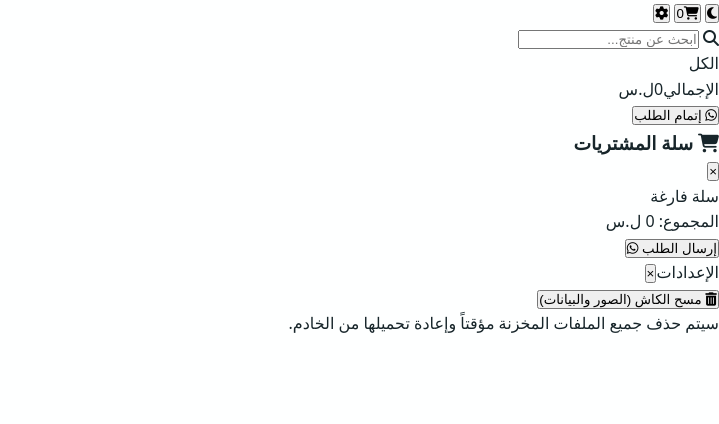
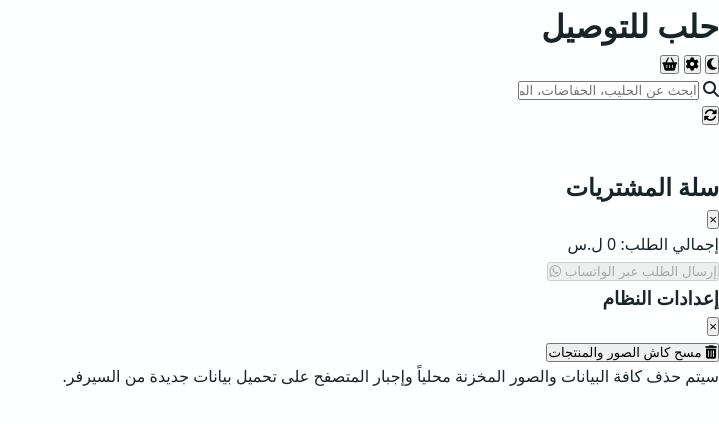
Before and after one commit to mahmoud19931215-collab/Todo, a plain HTML site: page index.html in a window 1280 px wide. Shown: the whole page, without its empty margins (561-1280 px from the left). Drawn offline with Linux system fonts and the light colour scheme; a script that the page names is missing.

Commit message:
Update index.html

```diff
--- a/index.html
+++ b/index.html
@@ -3,11 +3,11 @@
 <head>
     <meta charset="UTF-8">
     <meta name="viewport" content="width=device-width, initial-scale=1.0, viewport-fit=cover">
-    <meta name="theme-color" content="#2ecc71">
-    <title>Todoo</title>
+    <meta name="theme-color" content="#2b7a78">
+    <title>متجر حلب للتوصيل</title>
 
     <link rel="stylesheet" href="https://cdnjs.cloudflare.com/ajax/libs/font-awesome/6.5.1/css/all.min.css">
-    <link href="https://fonts.googleapis.com/css2?family=Cairo:wght@400;600;800&display=swap" rel="stylesheet">
+    <link href="https://fonts.googleapis.com/css2?family=Cairo:wght@400;600;700;800&display=swap" rel="stylesheet">
     <script src="https://unpkg.com/dexie@3.2.4/dist/dexie.js"></script>
 
     <link rel="stylesheet" href="style.css">
@@ -25,75 +25,94 @@
             <div class="moon"></div>
             <div class="stars">
                 <div class="star"></div><div class="star"></div><div class="star"></div>
-                <div class="star"></div><div class="star"></div><div class="star"></div>
             </div>
         </div>
     </div>
 
-    <div id="globalProgress" class="global-progress" style="display: none;"><div class="progress-fill"></div></div>
-    <div id="offlineToast" class="offline-toast" style="display: none;">
-        <i class="fas fa-database"></i> <span>نسخة مخزنة مؤقتاً</span> <span id="cacheTime"></span>
-        <button id="refreshDataBtn">تحديث</button> <button id="closeToastBtn">&times;</button>
+    <div id="offlineBanner" class="network-offline-banner" style="display: none;">
+        <i class="fas fa-wifi-slash"></i> تصفح بدون إنترنت حالياً - يتم العرض من الكاش المحلي الآمن
     </div>
 
-    <header class="app-header">
-        <div class="header-actions">
-            <button id="themeToggle" class="icon-btn"><i class="fas fa-moon"></i></button>
-            <button id="cartDrawerBtn" class="icon-btn cart-icon"><i class="fas fa-shopping-cart"></i><span id="cartBadge" class="badge">0</span></button>
-            <button id="settingsBtn" class="icon-btn"><i class="fas fa-cog"></i></button>
+    <header class="main-header">
+        <div class="header-top">
+            <h1 class="store-logo">حلب للتوصيل</h1>
+            <div class="header-actions">
+                <button id="themeToggle" class="icon-btn" aria-label="تغيير الوضع البصري">
+                    <i class="fas fa-moon"></i>
+                </button>
+                <button id="settingsBtn" class="icon-btn" aria-label="الإعدادات">
+                    <i class="fas fa-cog"></i>
+                </button>
+                <button id="cartDrawerBtn" class="icon-btn cart-btn-container" aria-label="فتح السلة">
+                    <i class="fas fa-shopping-basket"></i>
+                    <span id="cartBadge" class="cart-badge" style="display: none;">0</span>
+                </button>
+            </div>
         </div>
-        <div class="search-container">
-            <i class="fas fa-search search-icon"></i>
-            <input type="text" id="searchInput" placeholder="ابحث عن منتج..." autocomplete="off">
-            <button id="clearSearch" class="clear-search" style="display: none;">✖</button>
+
+        <div class="search-wrapper">
+            <div class="search-box">
+                <i class="fas fa-search search-icon"></i>
+                <input type="text" id="searchInput" placeholder="ابحث عن الحليب، الحفاضات، المنظفات...">
+                <button id="clearSearch" class="clear-search-btn" style="display: none;">&times;</button>
+            </div>
+            <button id="refreshBtn" class="refresh-action-btn" aria-label="تحديث البيانات">
+                <i class="fas fa-sync-alt"></i>
+            </button>
         </div>
-        <div id="searchStats" class="search-stats"></div>
+
+        <div id="mainCategoriesContainer" class="categories-chips-scroll"></div>
+        <div id="subCategoriesContainer" class="sub-categories-chips-scroll" style="display: none;"></div>
     </header>
 
-    <div class="chips-horizontal" id="mainChipsContainer"><div class="chip active" data-cat="all">الكل</div></div>
-    <div class="chips-horizontal sub-chips" id="subChipsContainer" style="display: none;"></div>
-
-    <main class="main-container" id="mainContainer">
-        <div id="skeletonLoader" class="skeleton-grid">
-            <div class="skeleton-card"><div class="skeleton-img"></div><div class="skeleton-line"></div><div class="skeleton-line short"></div></div>
-            <div class="skeleton-card"><div class="skeleton-img"></div><div class="skeleton-line"></div><div class="skeleton-line short"></div></div>
-            <div class="skeleton-card"><div class="skeleton-img"></div><div class="skeleton-line"></div><div class="skeleton-line short"></div></div>
-        </div>
-        <div id="productsGrid" class="products-grid" style="display: none;"></div>
+    <main class="main-content">
+        <div id="productsGrid" class="products-grid-container"></div>
     </main>
 
-    <div id="cartFooter" class="cart-floating-footer">
-        <div class="total-info"><span class="total-label">الإجمالي</span><span id="grandTotal" class="total-value">0</span><span class="currency">ل.س</span></div>
-        <button id="whatsappFooterBtn" class="whatsapp-btn"><i class="fab fa-whatsapp"></i> إتمام الطلب</button>
+    <div id="cartDrawer" class="cart-drawer-sidebar">
+        <div class="drawer-header">
+            <h2>سلة المشتريات</h2>
+            <button id="cartCloseBtn" class="drawer-close-x" aria-label="إغلاق">&times;</button>
+        </div>
+        <div id="cartItemsList" class="drawer-body">
+            </div>
+        <div class="drawer-footer">
+            <div class="drawer-total-row">
+                <span>إجمالي الطلب:</span>
+                <span id="drawerTotal">0 ل.س</span>
+            </div>
+            <button id="cartWhatsappBtn" class="whatsapp-submit-btn" disabled>
+                إرسال الطلب عبر الواتساب <i class="fab fa-whatsapp"></i>
+            </button>
+        </div>
     </div>
+    <div id="cartOverlay" class="drawer-overlay-dim"></div>
 
-    <div id="cartDrawer" class="drawer">
-        <div class="drawer-header"><h3><i class="fas fa-shopping-cart"></i> سلة المشتريات</h3><button class="drawer-close">&times;</button></div>
-        <div id="cartItemsList" class="drawer-body"><div class="empty-cart">سلة فارغة</div></div>
-        <div class="drawer-footer"><div class="drawer-total">المجموع: <span id="drawerTotal">0</span> ل.س</div><button id="drawerWhatsappBtn" class="whatsapp-btn">إرسال الطلب <i class="fab fa-whatsapp"></i></button></div>
-    </div>
-    <div id="cartOverlay" class="drawer-overlay"></div>
-
-    <div id="settingsModal" class="modal">
-        <div class="modal-card">
-            <div class="modal-header"><span>الإعدادات</span><button class="modal-close">&times;</button></div>
-            <div class="modal-body"><button id="clearCacheAction" class="danger-btn"><i class="fas fa-trash-alt"></i> مسح الكاش (الصور والبيانات)</button><p class="hint">سيتم حذف جميع الملفات المخزنة مؤقتاً وإعادة تحميلها من الخادم.</p></div>
+    <div id="settingsModal" class="modal-overlay-container">
+        <div class="modal-content-card">
+            <div class="modal-card-header">
+                <h3>إعدادات النظام</h3>
+                <button id="closeModalBtn" class="modal-close-x" aria-label="إغلاق">&times;</button>
+            </div>
+            <div class="modal-card-body">
+                <button id="clearCacheBtn" class="action-danger-btn">
+                    <i class="fas fa-trash-alt"></i> مسح كاش الصور والمنتجات
+                </button>
+                <p class="settings-hint">سيتم حذف كافة البيانات والصور المخزنة محلياً وإجبار المتصفح على تحميل بيانات جديدة من السيرفر.</p>
+            </div>
         </div>
     </div>
 
-    <div id="offlinePage" class="fullscreen-offline" style="display: none;">
-        <i class="fas fa-wifi-slash"></i><h2>لا يوجد اتصال بالإنترنت</h2><p>لا توجد بيانات مخزنة مسبقاً. يرجى التحقق من الشبكة.</p><button id="retryConnection">إعادة المحاولة</button>
-    </div>
+    <script type="module" src="app.js"></script>
 
     <script>
         if ('serviceWorker' in navigator) {
             window.addEventListener('load', () => {
                 navigator.serviceWorker.register('./sw.js')
-                    .then(reg => console.log('[SW] Registered:', reg.scope))
-                    .catch(err => console.warn('[SW] Registration failed:', err));
+                    .then(reg => console.log('[PWA] Service Worker registered successfully with scope:', reg.scope))
+                    .catch(err => console.error('[PWA] Service Worker registration failed:', err));
             });
         }
     </script>
-    <script type="module" src="app.js"></script>
 </body>
 </html>
```
